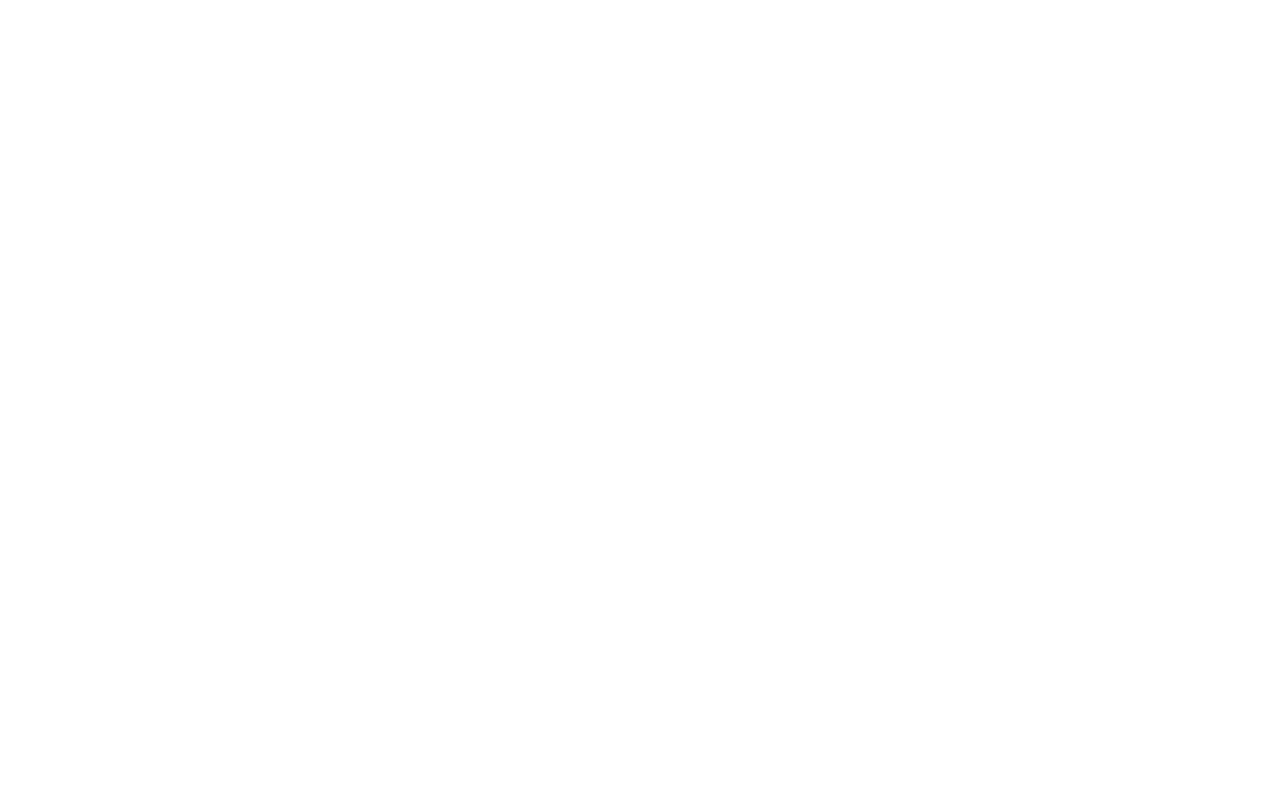
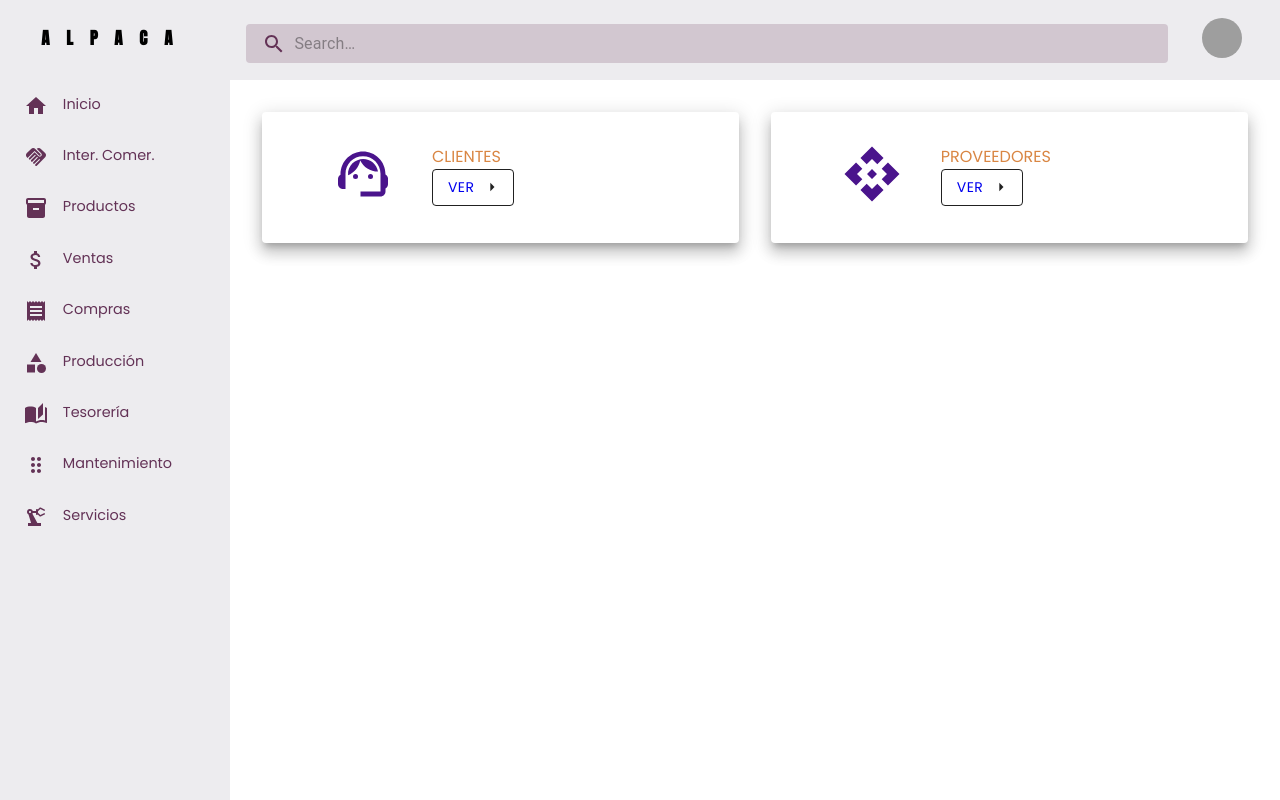
Before and after one commit to juan-em/ReactDjango-ERP, a React (Vite) app in the folder front/: page /comerciales in a window 1280 px wide. Before the commit this address had no page. Built offline with nearby package versions, Linux system fonts and the light colour scheme; grey boxes are pictures that could not be loaded.

Commit message:
home y otros, falta arreglos

```diff
--- a/front/src/components/Menu/index.css
+++ b/front/src/components/Menu/index.css
@@ -1,4 +1,5 @@
 @import url('https://fonts.googleapis.com/css2?family=Poppins&display=swap');
+@import url('https://fonts.googleapis.com/css2?family=Anton&display=swap');
 
 * {
     margin: 0;
@@ -42,9 +43,11 @@ li a:hover:not(.active) {
     color: white;
     border-radius: 0.3em;
 }
-h1{
+.logo{
     text-align: center;
     padding: 1.5em;
+    font-family: 'Anton', sans-serif;
+    letter-spacing:1em;
 }
 
 @media (max-width:1100px){
@@ -54,5 +57,6 @@ h1{
     .icon{
         text-align: center;
         align-items: center;
+
     }
 }
--- a/front/src/components/Menu/index.jsx
+++ b/front/src/components/Menu/index.jsx
@@ -16,9 +16,9 @@ const Menu = () =>{
         <section>
             <ResponsiveAppBar></ResponsiveAppBar>
             <ul>
-            <h1>HOME</h1>
-                <li><Link to="#home"><HomeIcon className="icon"></HomeIcon><div class="nav">Inicio</div></Link></li>
-                <li><Link to="#news"><HandshakeIcon></HandshakeIcon><div class="nav">Inter. Comer.</div></Link></li>
+            <h1 className="logo">ALPACA</h1>
+                <li><Link to="/"><HomeIcon className="icon"></HomeIcon><div class="nav">Inicio</div></Link></li>
+                <li><Link to="/comerciales"><HandshakeIcon></HandshakeIcon><div class="nav">Inter. Comer.</div></Link></li>
                 <li><Link to="#contact"><Inventory2Icon></Inventory2Icon><div class="nav">Productos</div></Link></li>
                 <li><Link to="#about"><AttachMoneyIcon></AttachMoneyIcon><div class="nav">Ventas</div></Link></li>
                 <li><Link to="#about"><ReceiptIcon></ReceiptIcon><div class="nav">Compras</div></Link></li>
--- /dev/null
+++ b/front/src/pages/Comerciales/index.css
@@ -0,0 +1,16 @@
+.paper{
+    padding: 2em;
+    text-align: center;
+    align-items: center;
+}
+.comerciales{
+    /*font-family: 'Anton', sans-serif;*/
+    color: #d98643;
+}
+.ver_proveedores{
+    text-decoration: none;
+}
+
+.noicon_comerciales{
+    text-align: left;
+}
--- /dev/null
+++ b/front/src/pages/Comerciales/index.jsx
@@ -0,0 +1,62 @@
+import Menu from "../../components/Menu";
+import "./index.css";
+import Paper from '@mui/material/Paper';
+import Grid from '@mui/material/Grid';
+import { Link } from "react-router-dom";
+
+//iconos
+import SupportAgentIcon from '@mui/icons-material/SupportAgent';
+import ApiIcon from '@mui/icons-material/Api';
+import Button from '@mui/material/Button';
+import ArrowRightIcon from '@mui/icons-material/ArrowRight';
+import { purple } from '@mui/material/colors';
+
+const Comerciales = () =>{
+    return(
+        <section>
+            <Menu/>
+            <div className="container">
+            <Grid container spacing={4}>
+                <Grid item xs={12} sm={6} md={6}>
+                    <Paper elevation={10} className="paper">
+                        <Grid container spacing={0}>
+                            <Grid item xs={12} sm={4} md={4}>
+                            <SupportAgentIcon sx={{ fontSize: "60px" , color:purple[900]}} className="icon_comerciales"></SupportAgentIcon>
+                            </Grid>
+                            <Grid item xs={12} sm={8} md={8}>
+                                <div className="noicon_comerciales">
+                                    <div class="comerciales">CLIENTES</div>
+                                    <Button variant="outlined" endIcon={<ArrowRightIcon />} color='inherit'>
+                                        <Link to="#clientes" className="ver_proveedores">VER</Link>
+                                    </Button>
+                                </div>
+                            </Grid>
+
+                        </Grid>
+                    </Paper>
+                </Grid>
+                <Grid item xs={12} sm={6} md={6}>
+                    <Paper elevation={10} className="paper">
+                        <Grid container spacing={0}>
+                            <Grid item xs={12} sm={4} md={4}>
+                            <ApiIcon sx={{ fontSize: "60px" , color:purple[900]}} className="icon_comerciales"></ApiIcon>
+                            </Grid>
+                            <Grid item xs={12} sm={8} md={8}>
+                            <div className="noicon_comerciales">
+                                    <div class="comerciales">PROVEEDORES</div>
+                                    <Button variant="outlined" endIcon={<ArrowRightIcon />} color='inherit'>
+                                        <Link to="#clientes" className="ver_proveedores">VER</Link>
+                                    </Button>
+                                </div>
+                            </Grid>
+
+                        </Grid>
+                    </Paper>
+                </Grid>
+            </Grid>
+            </div>
+        </section>
+  )
+}
+
+export default Comerciales;
--- a/front/src/pages/Home/index.css
+++ b/front/src/pages/Home/index.css
@@ -1,3 +1,4 @@
 .container{
     margin-left:18%;
+    padding: 2em;
 }
--- a/front/src/router/index.jsx
+++ b/front/src/router/index.jsx
@@ -2,6 +2,7 @@ import { BrowserRouter, Routes, Route } from "react-router-dom";
 
 // PAGES
 import Home from "../pages/Home";
+import Comerciales from "../pages/Comerciales";
 
 // LAYOUTS
 
@@ -10,6 +11,7 @@ const Router = () =>{
         <BrowserRouter>
             <Routes>
                 <Route path="/" element={<Home />}/>
+                <Route path="/comerciales" element={<Comerciales />}/>
             </Routes>
         </BrowserRouter>
     )
```
